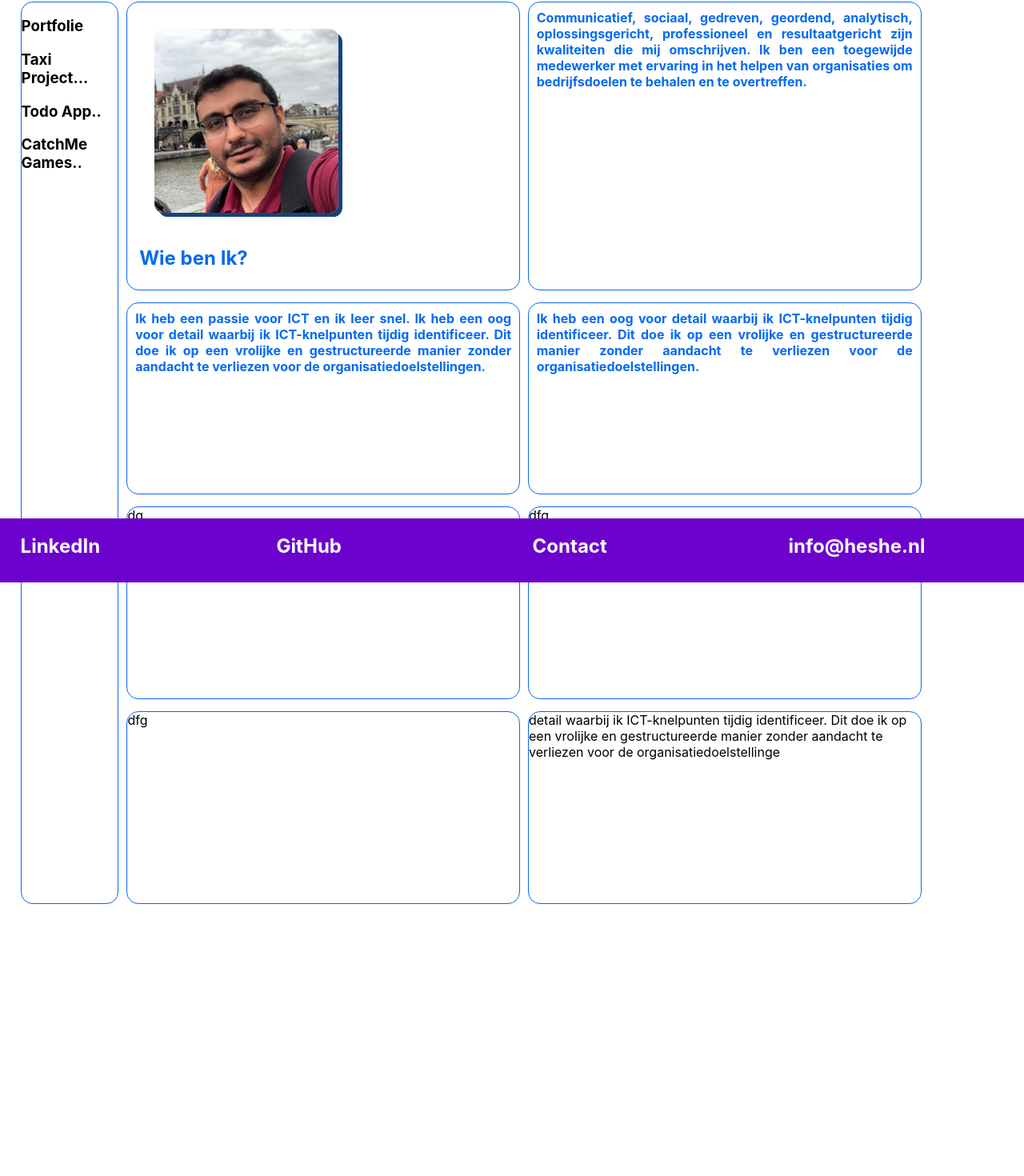
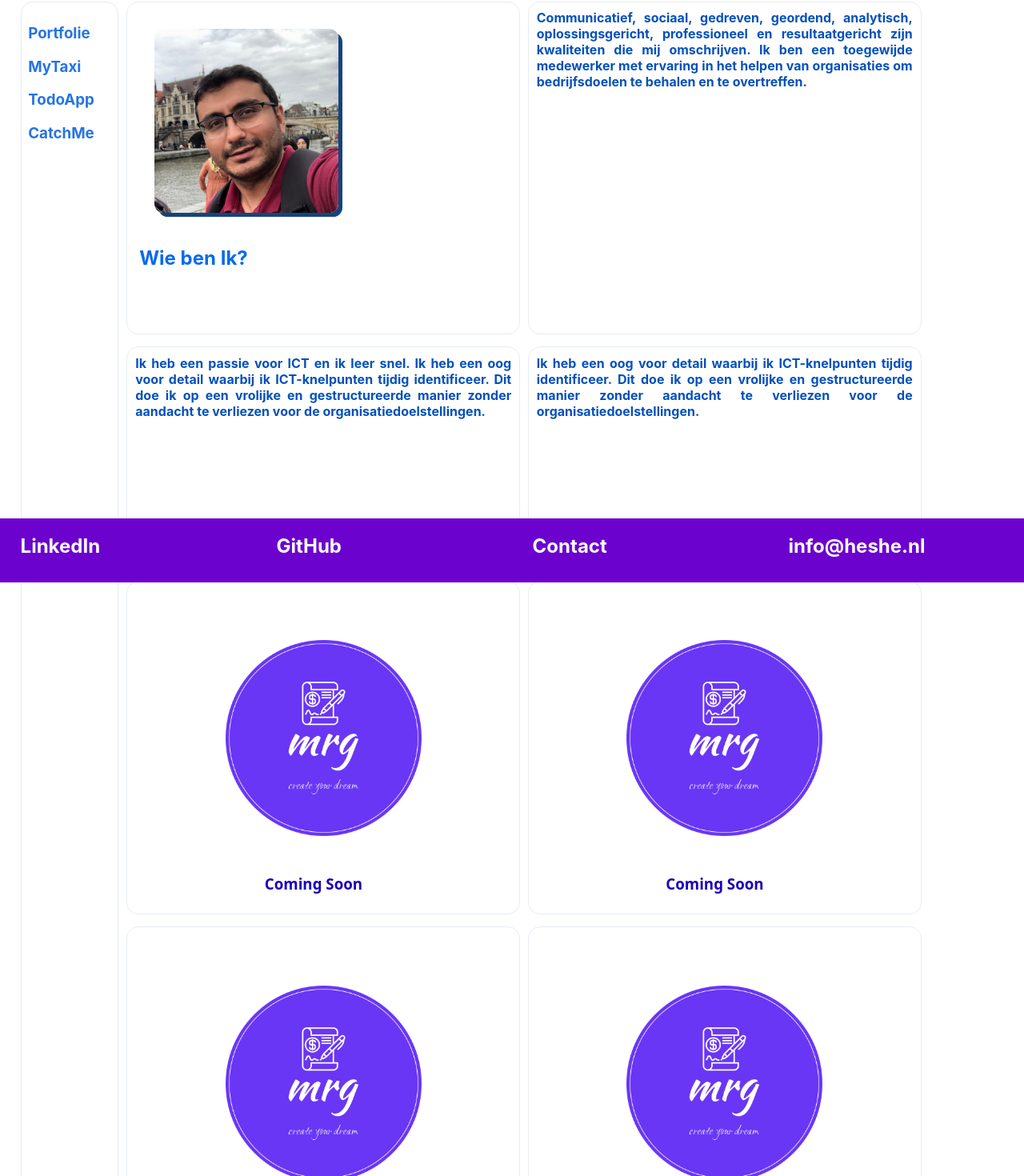
Before and after one commit to mrguven/portfolie, a React (Create React App) app: page / in a window 1280 px wide. Shown: the part 72-1542 px from the top of the page at 80% size. Before the commit the page ends 1202 px from the top, so only its background shows below. Built offline with nearby package versions, Linux system fonts and the light colour scheme; no server answers.

Commit message:
update home page

```diff
--- a/src/App.css
+++ b/src/App.css
@@ -351,10 +351,7 @@ bottom: 0;
   cursor: pointer;
 }
 
-#todoContainer{
-  min-height: 60vh;
 
-}
 
 .sublist{
   background-color: #fff;
@@ -393,7 +390,7 @@ margin-right: 50%;
 #infoContainer{
   display: grid;
   grid-template-columns: 10% 40% 40%;
-  grid-template-rows: 60% 40% 40% 40%;
+  grid-template-rows: 30% 20% 30% 40%;
 grid-template-areas:
 'port profil subInfo'
 'port  subInfo-2 subInfo-3'
@@ -413,7 +410,7 @@ margin-bottom: 10%;
 
 
 
-  border: #066aee 1px double;
+  border: #e7ecf3  1px double;
   border-radius: 15px;
   padding: 3%;
   grid-area: profil;
@@ -431,59 +428,76 @@ margin-bottom: 10%;
 
 #subInfo{
   grid-area: subInfo;
-  border: #066aee 1px double;
+  border:  #e7ecf3  1px double;
 border-radius: 15px;
+
 
 
 }
 #subInfo-2{
 grid-area:subInfo-2 ;
-border: #066aee 1px double;
+border:  #e7ecf3  1px double;
 border-radius: 15px;
 
 }
 #subInfo-3{
   grid-area:subInfo-3 ;
-  border: #066aee 1px double;
+  border:  #e7ecf3  1px double;
 border-radius: 15px;
 }
 
 #port{
   grid-area: port;
-  border: #066aee 1px double;
+  border:  #e7ecf3  1px double;
 border-radius: 15px;
+padding: 7%;
+color:  #2574e4 ;
+
 }
 #myTaxi{
 grid-area: myTaxi;
-border: #066aee 1px double;
+border:  #e7ecf3  1px double;
 border-radius: 15px;
 }
 
 #todo{
   grid-area: todo;
-  border: #066aee 1px double;
+  border:  #e7ecf3  1px double;
 border-radius: 15px;
 }
 
 #catch{
   grid-area:catch;
-  border: #066aee 1px double;
+  border:  #e7ecf3  1px double;
 border-radius: 15px;
 }
 
 #coming{
   grid-area: coming;
-  border: #066aee 1px double;
+  border: #e7ecf3 1px double;
 border-radius: 15px;
 }
 
 .classSubinfo h1{
   font-size: 100%;
-  color: #066aee;
+  color:  #0450bb ;
   margin: 2%;
   text-align:justify;
+  justify-self: center;
 }
 
-#root{
-  height: 100%;
+.subCont img{
+  width:50%;
+  margin: 5%;
+  padding-left: 20%;
+  padding-top: 10%;
 }
+.subCont h3{
+
+
+  padding-left: 35%;
+  padding-bottom: 5%;
+  font-family:system-ui, -apple-system, BlinkMacSystemFont, 'Segoe UI', Roboto, Oxygen, Ubuntu, Cantarell, 'Open Sans', 'Helvetica Neue', sans-serif;
+  color:#1c00bb;
+
+}
--- a/src/pages/Home.jsx
+++ b/src/pages/Home.jsx
@@ -1,5 +1,5 @@
 import mrg from '../mrg.jpeg'
-
+import logo from '../logo.png'
 
 export default function Home(){
 
@@ -45,19 +45,29 @@ export default function Home(){
 </div>
 <div id='port'>
 <h3>Portfolie</h3>
-<h3>Taxi Project...</h3>
-<h3>Todo App..</h3>
-<h3>CatchMe Games..</h3>
+<h3>MyTaxi</h3>
+<h3>TodoApp</h3>
+<h3>CatchMe</h3>
 </div>
 
 
 
-<div className="subCont" id='myTaxi'>dg</div>
-<div className="subCont" id='todo'>dfg</div>
-<div className="subCont" id='catch'>dfg</div>
-<div className="subCont" id='coming'> detail waarbij ik ICT-knelpunten tijdig identificeer.
-         Dit doe ik op een vrolijke en gestructureerde manier
-          zonder aandacht te verliezen voor de organisatiedoelstellinge</div>
+<div className="subCont" id='myTaxi'>
+    <img src={logo} alt="logo" />
+    <h3>Coming Soon</h3>
+</div>
+<div className="subCont" id='todo'>
+<img src={logo} alt="logo" />
+<h3>Coming Soon</h3>
+</div>
+<div className="subCont" id='catch'>
+<img src={logo} alt="logo" />
+<h3>Coming Soon</h3>
+</div>
+<div className="subCont" id='coming'>
+<img src={logo} alt="logo" />
+<h3>Coming Soon</h3>
+</div>
 
 </div>
 
```
Also changed, not shown: src/logo.png (added).
